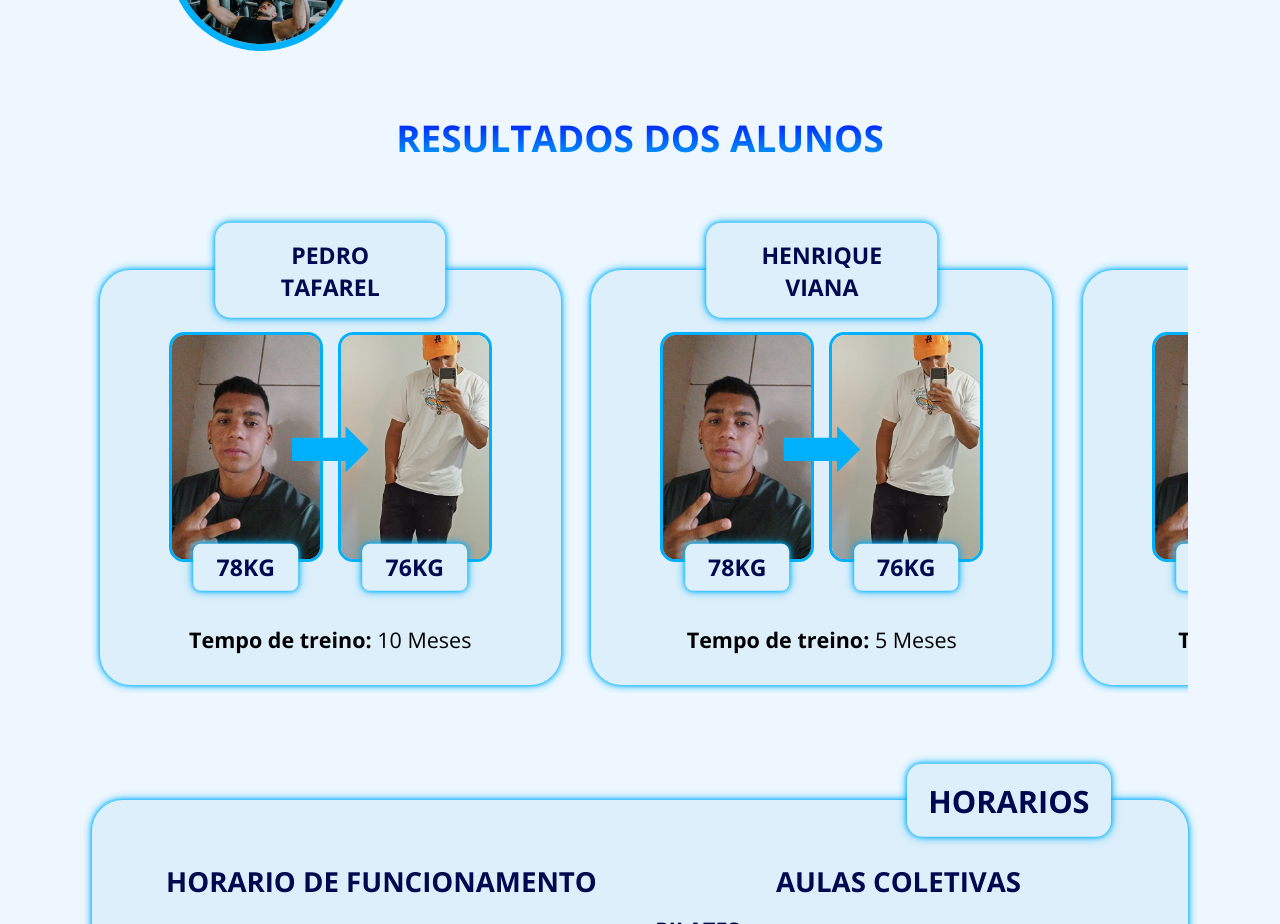
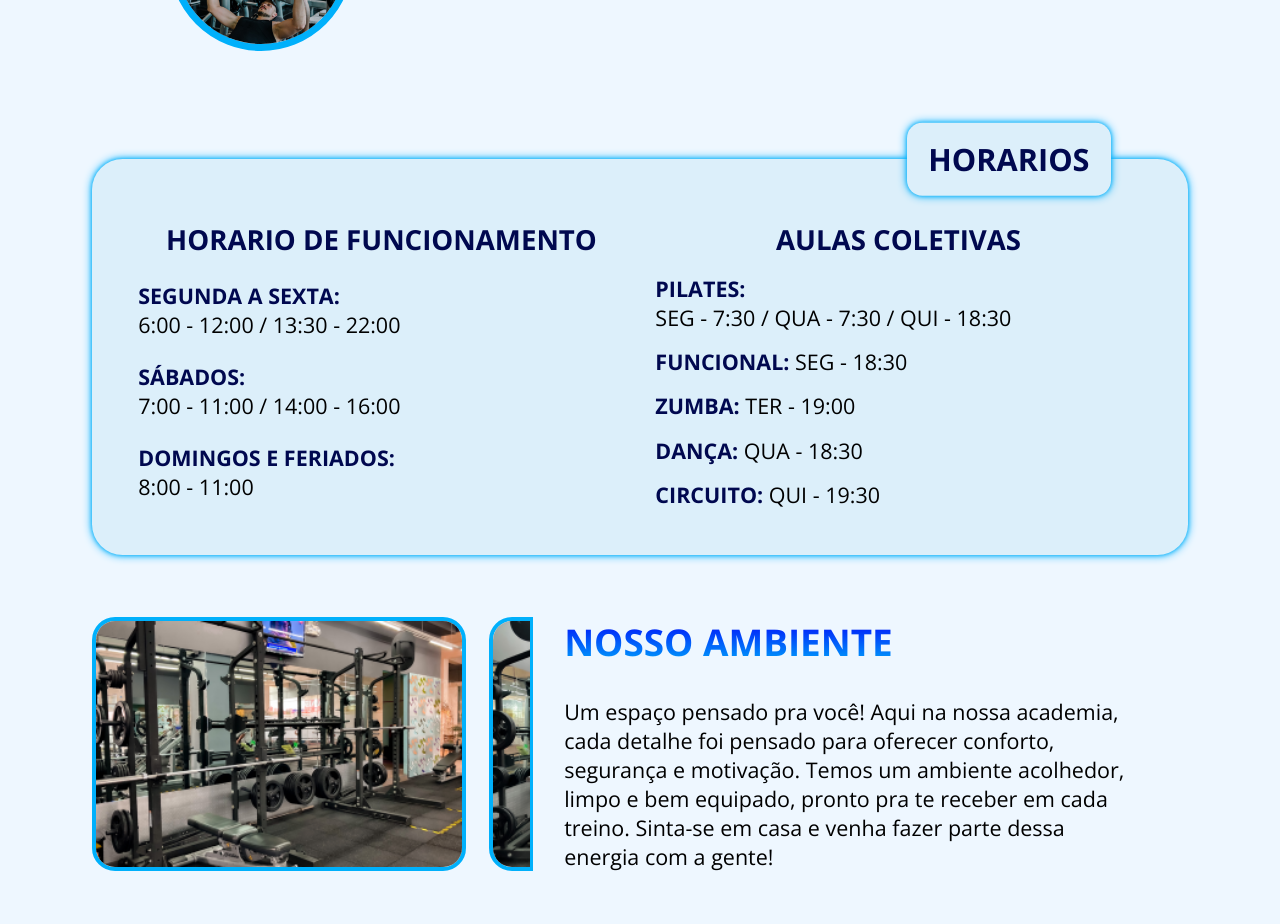
Before and after one commit to quinho-g/academia, a plain HTML site: page index.html in a window 1280 px wide. Shown: the part 2672-3596 px from the top of the page. Drawn offline with nearby package versions, Linux system fonts and the light colour scheme; a web font is replaced by a local one.

Commit message:
Atualizar o index.html

```diff
--- a/index.html
+++ b/index.html
@@ -125,7 +125,7 @@
         </div>
     </section>
     <!---- Alunos ---->
-    <section id="sec-alunos">
+    <section id="sec-alunos" style="display: none;">
         <h2 class="texto-gradiente">Resultados dos alunos</h2>
         <div class="flex-alunos">
             <div class="item-alunos">
```
